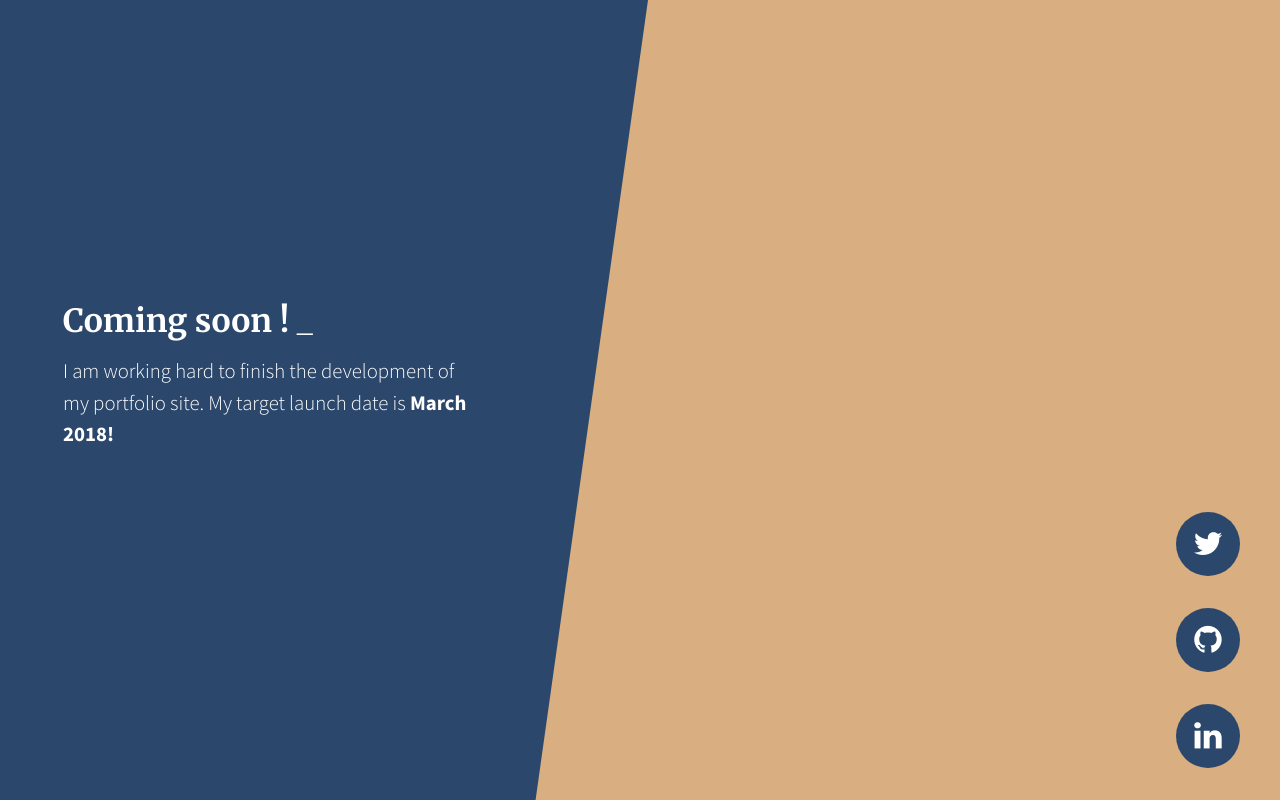
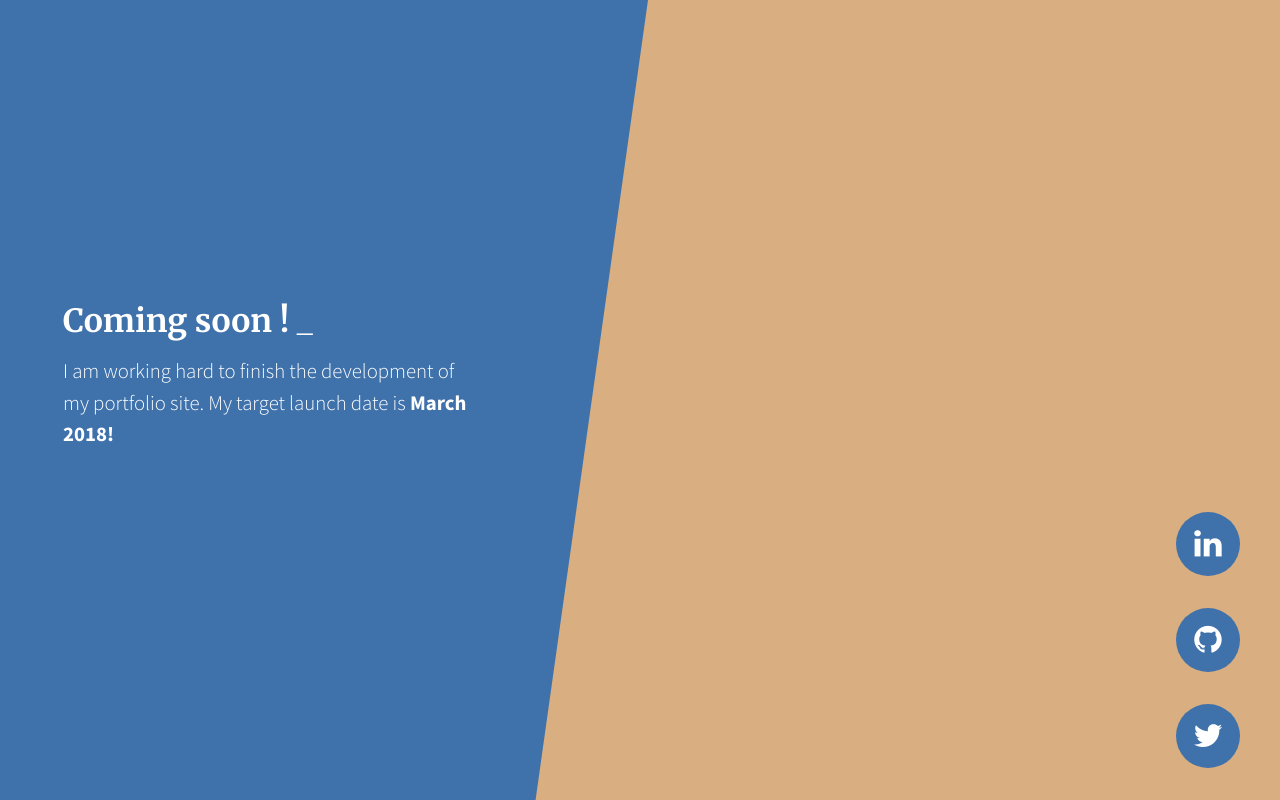
Before and after one commit to AlinChindea/AlinChindea.github.io, a website: page index.html in a window 1280 px wide. Drawn offline with Linux system fonts and the light colour scheme; files that its build step writes are made by us from their sources.

Commit message:
basic colours changed

```diff
--- a/index.html
+++ b/index.html
@@ -19,7 +19,7 @@
   <link href="vendor/font-awesome/css/font-awesome.min.css" rel="stylesheet">
 
   <!-- Custom styles for this template -->
-  <link href="css/coming-soon.min.css" rel="stylesheet">
+  <link href="css/coming-soon.css" rel="stylesheet">
 
 </head>
 
@@ -38,7 +38,7 @@
               <span class="cursor" data-owner="main"></span></h2>
 
             <p class="mb-5">I am working hard to finish the development of my portfolio site. My target launch date is <strong>March 2018!</strong>
-            </p>
+            </>
             <!-- <p>Sign up for updates using the form below!</p>
             <div class="input-group input-group-newsletter">
               <input type="email" class="form-control" placeholder="Enter email..." aria-label="Enter email..." aria-describedby="basic-addon">
@@ -55,8 +55,8 @@
   <div class="social-icons">
     <ul class="list-unstyled text-center mb-0">
       <li class="list-unstyled-item">
-        <a href="https://twitter.com/alinchindea">
-          <i class="fa fa-twitter"></i>
+        <a href="https://www.linkedin.com/in/alinchindea/">
+          <i class="fa fa-linkedin"></i>
         </a>
       </li>
       <li class="list-unstyled-item">
@@ -65,8 +65,8 @@
         </a>
       </li>
       <li class="list-unstyled-item">
-        <a href="https://www.linkedin.com/in/alinchindea/">
-          <i class="fa fa-linkedin"></i>
+        <a href="https://twitter.com/alinchindea">
+          <i class="fa fa-twitter"></i>
         </a>
       </li>
     </ul>
@@ -80,7 +80,7 @@
   <script src="vendor/vide/jquery.vide.min.js"></script>
 
   <!-- Custom scripts for this template -->
-  <script src="js/coming-soon.min.js"></script>
+  <script src="js/coming-soon.js"></script>
 
 </body>
 <script src="typer.js"></script>
--- a/scss/_social.scss
+++ b/scss/_social.scss
@@ -13,7 +13,8 @@
       > a {
         display: block;
         color: white;
-        background-color: fade-out($primary, 0.2);
+        // background-color: fade-out($primary, 0.2);
+        border: 1px solid white;
         border-radius: 100%;
         font-size: 2rem;
         line-height: 4rem;
```
Also changed, not shown: css/coming-soon.css, css/coming-soon.min.css (deleted), img/bg-mobile-fallback.jpg (deleted), js/coming-soon.min.js (deleted).
